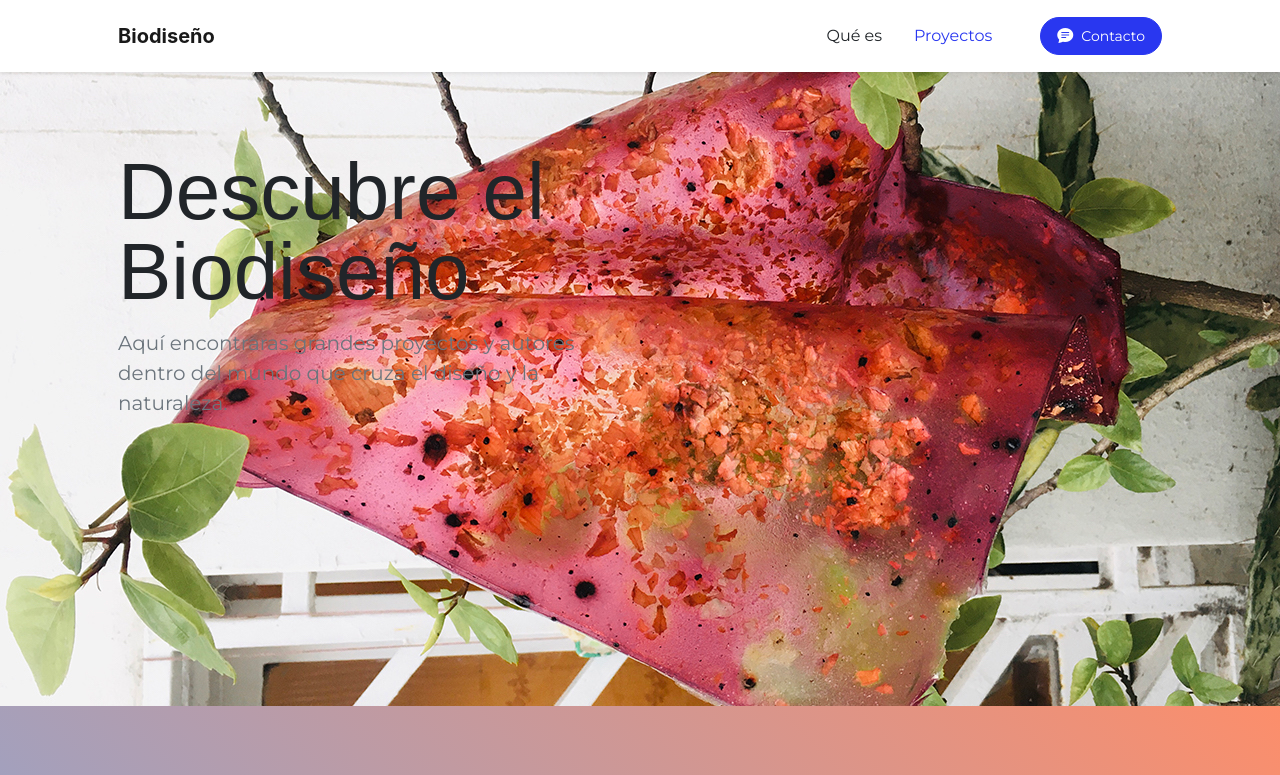
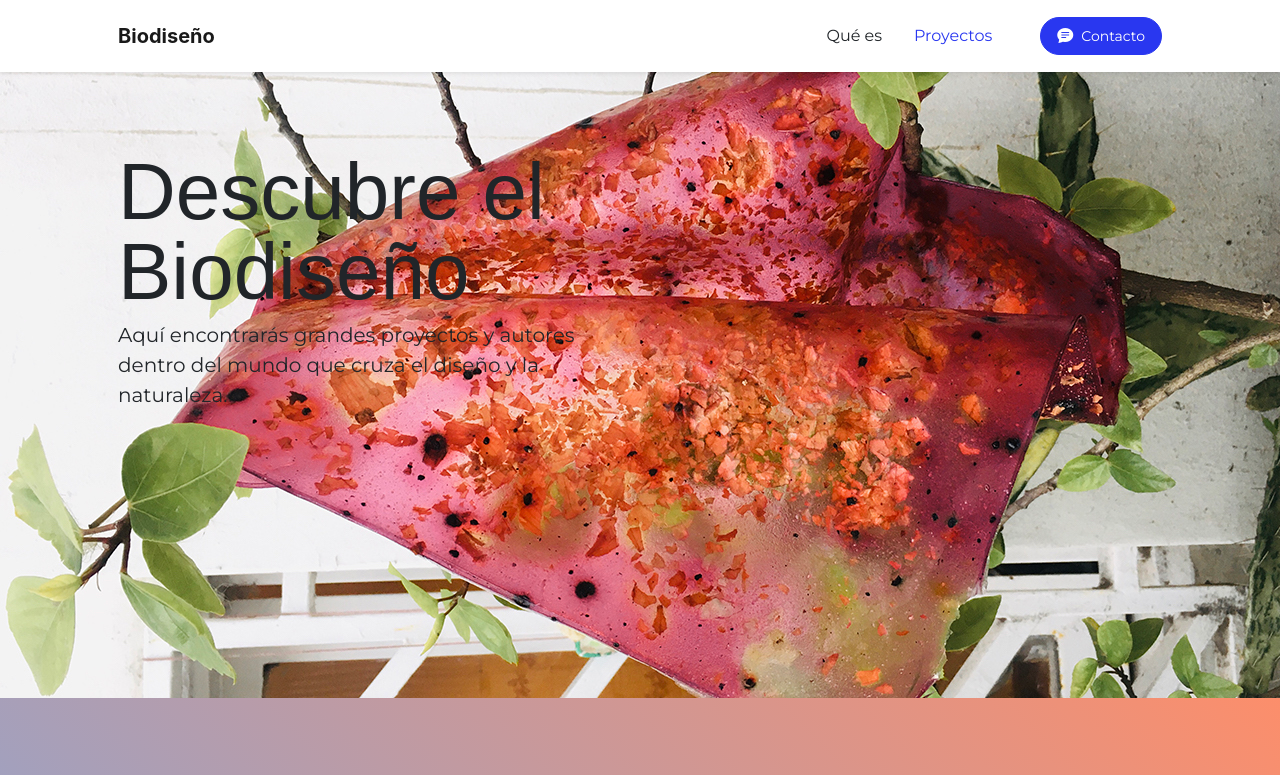
Before and after one commit to dacorellana/Biodesign-web, a plain HTML site: page index.html in a window 1280 px wide. Shown: the top 775 px of the page. Drawn offline with nearby package versions, Linux system fonts and the light colour scheme; a web font is replaced by a local one.

Commit message:
Update index.html

```diff
--- a/index.html
+++ b/index.html
@@ -44,9 +44,9 @@
                 <div class="row gx-5 align-items-center">
                     <div class="col-lg-6">
                         <!-- Mashead text and app badges-->
-                        <div class="mb-5 mb-lg-0 text-center text-lg-start">
-                            <h1 class="display-1 lh-1 mb-3">Descubre el Biodiseño</h1>
-                            <p class="lead fw-normal text-muted mb-5">Aquí encontraras grandes proyectos y autores dentro del mundo que cruza el diseño y la naturaleza.</p>
+                        <div class="mb-8 mb-lg-0 text-center text-lg-start">
+                            <h1 class="display-1 lh-1 mb-7">Descubre el Biodiseño</h1>
+                            <p class="lead fw-normal text-muted-white mb-5">Aquí encontrarás grandes proyectos y autores dentro del mundo que cruza el diseño y la naturaleza.</p>
                         </div>
                     </div>
                     <div class="col-lg-6">
```
